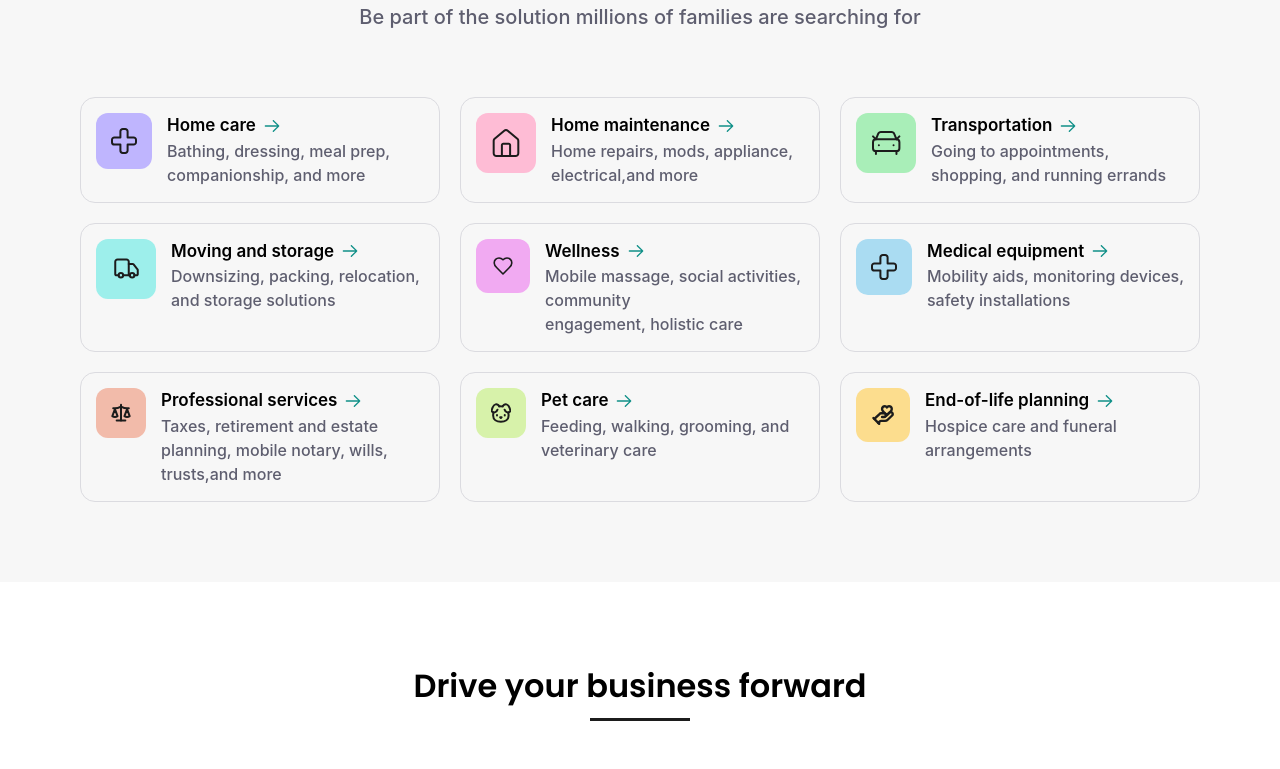
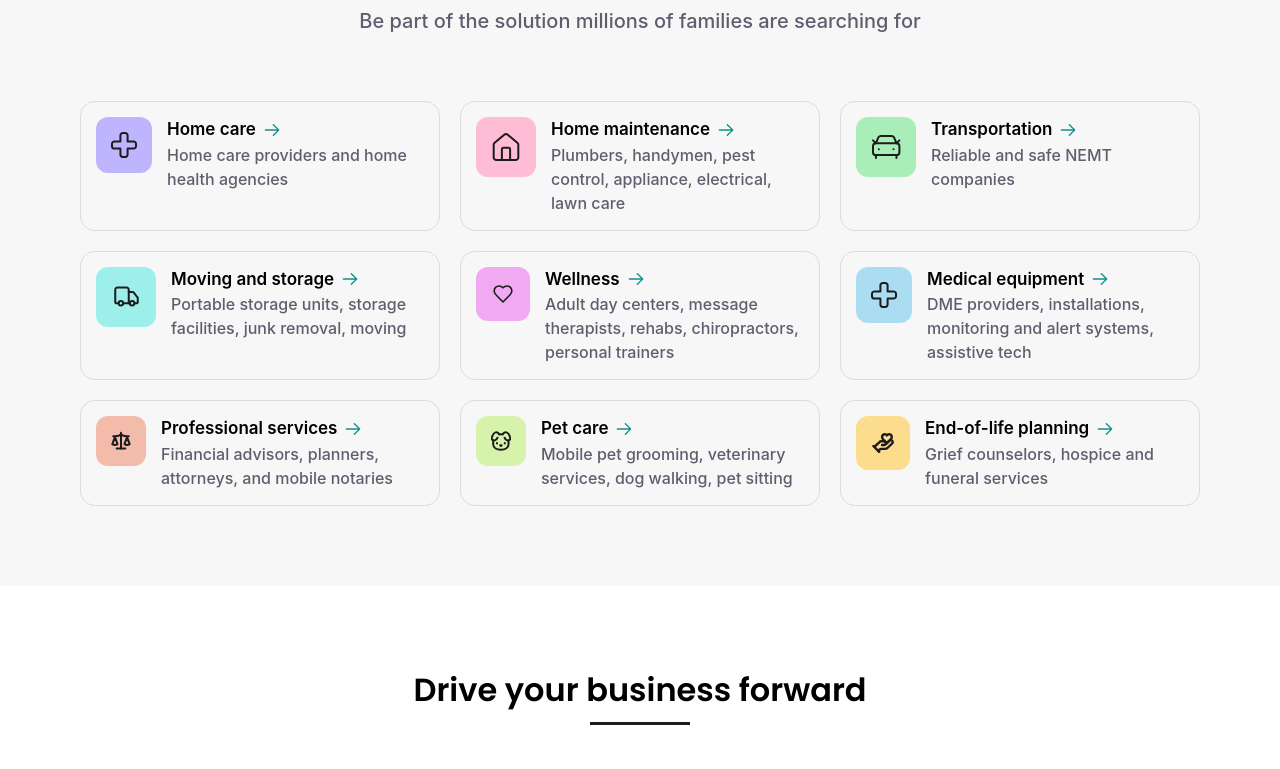
Before and after one commit to qasimfida/zeegna-updated, a React (Vite) app: page /become-partner in a window 1280 px wide. Shown: the part 1740-2509 px from the top of the page. Built offline with nearby package versions, Linux system fonts and the light colour scheme.

Commit message:
worked  on becomePartners pages

```diff
--- a/src/components/acessCard/AccessCard.jsx
+++ b/src/components/acessCard/AccessCard.jsx
@@ -4,14 +4,18 @@ import Doller from "../../assets/icons/doller/Doller";
 const AccessCard = ({ image, title, para }) => {
   console.log({ title });
   return (
-    <div className=" bg-white border rounded-[15px] border-[#EAEAF1] relative group cursor-pointer poppin mx-4 xl:mx-0">
+    <div className="bg-white border rounded-[15px] border-[#EAEAF1] relative group cursor-pointer poppin mx-4 xl:mx-0 overflow-hidden">
       <a href="#">
-        <img className="rounded-t-[15px]" src={image} alt={title} />
+        <img
+          className="rounded-t-[15px] transition-all duration-300 transform group-hover:scale-110 group-hover:rotate-4"
+          src={image}
+          alt={title}
+        />
       </a>
 
       <div className="px-5 pt-[10px] pb-[20px] max-sm:px-[10px] flex flex-col items-start justify-between">
         <div className="flex w-full justify-between">
-          <h5 className=" text-base font-semibold text-[#1C1C1C] max-sm:text-[16px] ">
+          <h5 className="text-base font-semibold text-[#1C1C1C] max-sm:text-[16px]">
             {title}
           </h5>
           <div className="flex items-center gap-2">
@@ -25,8 +29,8 @@ const AccessCard = ({ image, title, para }) => {
               xmlns="http://www.w3.org/2000/svg"
             >
               <path
-                fill-rule="evenodd"
-                clip-rule="evenodd"
+                fillRule="evenodd"
+                clipRule="evenodd"
                 d="M8.86323 0.19527C9.12358 -0.06509 9.54569 -0.06509 9.80603 0.19527L15.1394 5.5286C15.3997 5.78895 15.3997 6.21106 15.1394 6.4714L9.80603 11.8048C9.54569 12.0651 9.12358 12.0651 8.86323 11.8048C8.60287 11.5444 8.60287 11.1223 8.86323 10.8619L13.0585 6.66667H1.33464C0.966449 6.66667 0.667969 6.36819 0.667969 6C0.667969 5.63182 0.966449 5.33334 1.33464 5.33334H13.0585L8.86323 1.13807C8.60287 0.877723 8.60287 0.455617 8.86323 0.19527Z"
                 fill="#109088"
               />
--- a/src/components/article/ArticleCard.jsx
+++ b/src/components/article/ArticleCard.jsx
@@ -2,7 +2,7 @@ import React from "react";
 
 function ArticleCard({ heading, text }) {
   return (
-    <div className="lg:w-[840px] mx-auto pb-[20px] poppin md:px-[27px] lg:px-0">
+    <div className="lg:w-[840px] mx-auto pb-[30px] poppin md:px-[27px] lg:px-0">
       <div className="">
         <h2 className="font-semibold text-[20px] pb-[10px]">{heading}</h2>
       </div>
--- a/src/components/article/RelatedArticleContainer.jsx
+++ b/src/components/article/RelatedArticleContainer.jsx
@@ -10,7 +10,7 @@ function RelatedArticleContainer() {
       <div className="bg-[#F7F7F7] poppin">
         <div className=" lg:mx-[70px] mb-[80px] lg:mx-20  py-20 	">
           <div className="text-center">
-            <h2 className="font-semibold text-4xl">Related articles</h2>
+            <h2 className="font-semibold text-[32px]">Related articles</h2>
             <div className="mx-auto w-[100px] h-[3px] bg-[#1C1C1C] mt-2"></div>
           </div>
           <div className="grid grid-cols-1 md:grid-cols-2 lg:grid-cols-3 gap-[20px] mt-[50px] max-sm:mx-[16px]">
--- a/src/components/becomePartnerSlider/PartnerContainer.jsx
+++ b/src/components/becomePartnerSlider/PartnerContainer.jsx
@@ -20,9 +20,7 @@ const PartnerContainer = () => {
         <Link
           to="/become-partner"
           className={`hover:underline ${
-                location.pathname === "/resources"
-                  ? "text-black"
-                  : "text-gray-500"
+            location.pathname === "/resources" ? "text-black" : "text-gray-500"
           }`}
         >
           Become a Partner
@@ -36,7 +34,7 @@ const PartnerContainer = () => {
           Join our network to help millions of seniors to age <br /> at home in
           good health and comfort
         </p>
-        <button className="bg-black text-white py-[15px] px-[80px] rounded-full cursor-pointer mt-[30px]">
+        <button className="bg-black text-white py-[15px] px-[80px] rounded-full cursor-pointer mt-[30px] hover:bg-white hover:text-black border-2 border-black">
           Start today
         </button>
       </div>
--- a/src/components/business/BusinessContainer.jsx
+++ b/src/components/business/BusinessContainer.jsx
@@ -1,6 +1,6 @@
 import React from "react";
 import HomeCard from "../homecard/HomeCard";
-import cardsData from "../../data/CardsData";
+import PartnerCardData from "../../data/PartnerCardData";
 import PowerFulCard from "../power/PowerFulCard";
 import FindCare from "../findcare/FindCare";
 import { FindCard, BusinessStepsData } from "../../data/FindCareData";
@@ -74,7 +74,7 @@ const BusinessContainer = ({ title, description, Icon }) => {
             </p>
           </div>
           <div className="grid grid-cols-1 md:grid-cols-2 lg:grid-cols-3 gap-[20px] mt-[50px] max-sm:mt-[30px] max-sm:gap-[10px] max-sm:px-[15px]">
-            {cardsData.map((card) => (
+            {PartnerCardData.map((card) => (
               <HomeCard
                 key={card.id}
                 title={card.title}
@@ -141,7 +141,7 @@ const BusinessContainer = ({ title, description, Icon }) => {
               ))}
             </div>
             <div className="mt-[50px] flex justify-center">
-              <button className="text-white bg-black px-[30px] py-[9px] rounded-full">
+              <button className="text-white bg-black px-[30px] py-[9px] rounded-full hover:bg-white hover:text-black border-2 border-black">
                 Get Started Now
               </button>
             </div>
@@ -166,14 +166,14 @@ const BusinessContainer = ({ title, description, Icon }) => {
                 Join our provider network to reach more clients and do more
                 business. Make it count.
               </p>
-              <button className="bg-[#1C1C1C] text-white px-[20px] md:px-[25px] lg:px-[30px] py-[10px] md:py-[12px] lg:py-[13px] font-medium rounded-full w-fit max-sm:mb-[40px] max-sm:w-[250px]">
+              <button className="bg-[#1C1C1C] text-white px-[20px] md:px-[25px] lg:px-[30px] py-[10px] md:py-[12px] lg:py-[12px] font-medium rounded-full w-fit max-sm:mb-[40px] max-sm:w-[250px]  hover:bg-white hover:text-black border-2 border-black">
                 Get started
               </button>
             </div>
           </div>
           <img
             className="object-cover w-full  md:h-auto md:w-[300px] xl:w-[498px] rounded-b-lg md:rounded-none md:rounded-r-lg"
-            src="/public/images/BusinessCard.png"
+            src="public/images/BusinessCard.png"
             alt="Business Card"
           />
         </div>
--- /dev/null
+++ b/src/data/PartnerCardData.jsx
@@ -0,0 +1,81 @@
+import PersonalCareIcon from "../assets/icons/homeLove/PersonalCareIcon";
+import HomeMaintance from "../assets/icons/homeLove/HomeMaintance";
+import CarIcon from "../assets/icons/homeLove/CarIcon";
+import MovingIcon from "../assets/icons/homeLove/MovingIcon";
+import WellNess from "../assets/icons/homeLove/WellNess";
+import EndLifePlanning from "../assets/icons/homeLove/End-of-LifePlanning";
+import PetCare from "../assets/icons/homeLove/PetCare";
+import ProfessionalServices from "../assets/icons/homeLove/ProfessionalServices";
+
+const PartnerCardData = [
+  {
+    id: 1,
+    title: "Home care",
+    description: "Home care providers and home health agencies",
+    Icon: PersonalCareIcon,
+    bgColor: "bg-[#BFB5FE]",
+  },
+  {
+    id: 2,
+    title: "Home maintenance",
+    description:
+      "Plumbers, handymen, pest control, appliance, electrical, lawn care ",
+    Icon: HomeMaintance,
+    bgColor: "bg-[#FEBCD5]",
+  },
+  {
+    id: 3,
+    title: "Transportation",
+    description: "Reliable and safe NEMT companies",
+    Icon: CarIcon,
+    bgColor: "bg-[#A9EEB8]",
+  },
+  {
+    id: 4,
+    title: "Moving and storage",
+    description:
+      "Portable storage units, storage facilities, junk removal, moving ",
+    Icon: MovingIcon,
+    bgColor: "bg-[#9DEFEB]",
+  },
+  {
+    id: 5,
+    title: "Wellness",
+    description:
+      "Adult day centers, message therapists, rehabs, chiropractors, personal trainers",
+    Icon: WellNess,
+    bgColor: "bg-[#F1AAF2]",
+  },
+  {
+    id: 6,
+    title: "Medical equipment",
+    description:
+      "DME providers, installations, monitoring and alert systems, assistive tech ",
+    Icon: PersonalCareIcon,
+    bgColor: "bg-[#AADCF2]",
+  },
+  {
+    id: 7,
+    title: "Professional services",
+    description: "Financial advisors, planners, attorneys, and mobile notaries",
+    Icon: ProfessionalServices,
+    bgColor: "bg-[#F2BBAA]",
+  },
+  {
+    id: 8,
+    title: "Pet care",
+    description:
+      "Mobile pet grooming, veterinary services, dog walking, pet sitting",
+    Icon: PetCare,
+    bgColor: "bg-[#D7F2AA]",
+  },
+  {
+    id: 9,
+    title: "End-of-life planning",
+    description: "Grief counselors, hospice and funeral services",
+    Icon: EndLifePlanning,
+    bgColor: "bg-[#FCDD8E]",
+  },
+];
+
+export default PartnerCardData;
--- a/src/layout/header/Header.jsx
+++ b/src/layout/header/Header.jsx
@@ -15,11 +15,12 @@ import { Bars3Icon, XMarkIcon } from "@heroicons/react/24/outline";
 function Header({ styles = "" }) {
   const location = useLocation();
   const bgColor =
-    location.pathname === "/resources"
+    location.pathname === "/resources" || location.pathname === "/article"
       ? "bg-[#F0F9F9]"
       : location.pathname === "/become-partner"
       ? "bg-[#F9F9F9]"
       : "bg-[#FFFDFD]";
+
   const isActive = (path) => location.pathname === path;
 
   return (
```
Also changed, not shown: src/components/resources/ResourcesHero.jsx (+20 -8 lines), src/pages/ArticlePage.jsx (+22 -10 lines). Lines whose indentation alone changed are shown as unchanged.
